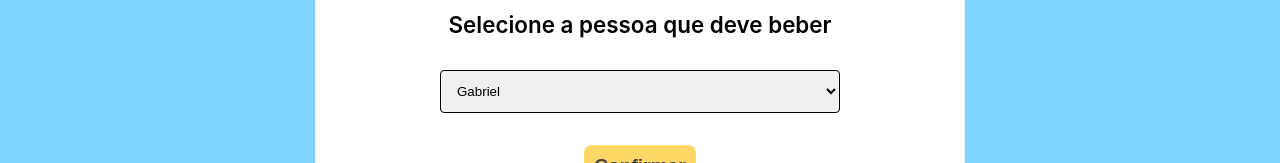
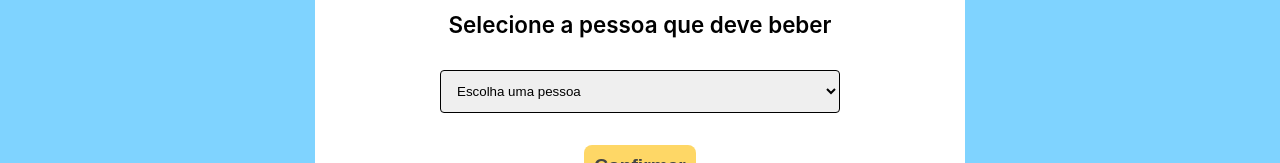
Before and after one commit to joaopedroalb/drink-site, a Next.js app: page /Drink in a window 1280 px wide. Shown: the part 313-476 px from the top of the page. Built offline with nearby package versions, Linux system fonts and the light colour scheme.

Commit message:
Create func createDrink and add in formDrink component

```diff
--- a/src/components/FormDrink/index.tsx
+++ b/src/components/FormDrink/index.tsx
@@ -1,4 +1,5 @@
-import { useState } from "react"
+import { useContext, useState } from "react"
+import { DrinkContext } from "../../contexts/DrinkContext"
 import Drink from "../../pages/Drink"
 import Btn from "../Btn"
 import styles from "./index.module.scss"
@@ -10,12 +11,16 @@ type MyDrink = {
 }
 
 export default function FormDrink(){
-    function createDrink(){
-        const newDrink:MyDrink = {personId:idPerson,name:nameDrink,isBebeu:false}
-        console.log(newDrink)
+    function addDrink(){
+        if(nameDrink!=""&&idPerson>0){
+            console.log("Id: "+idPerson+" Name: "+nameDrink)
+            createDrink(idPerson,nameDrink)
+        }
     }
     const [idPerson,setIdPerson] = useState(0)
     const [nameDrink,setNameDrink] = useState("")
+
+    const {lstUsers,createDrink} =  useContext(DrinkContext)
 
     return(
         <form className={styles.form}>
@@ -24,13 +29,13 @@ export default function FormDrink(){
 
             <label>{"Selecione a pessoa que deve beber"}</label>
             <select onChange={(e)=>setIdPerson(+e.target.value)}>
-                <option value={0}>Gabriel</option>
-                <option value={1}>Edson</option>
-                <option value={2}>Isaque</option>
-                <option value={3}>Chico</option>
+                <option value={0}>Escolha uma pessoa</option>
+                {lstUsers.map(user=>{
+                    return <option value={user.id} key={user.id}>{user.name}</option>
+                })}
             </select>
 
-            <Btn text="Confirmar" onClick={()=>createDrink()}/>
+            <Btn text="Confirmar" onClick={()=>addDrink()}/>
         </form>
     )
 }
--- a/src/contexts/DrinkContext.tsx
+++ b/src/contexts/DrinkContext.tsx
@@ -11,6 +11,8 @@ type DrinkContextData = {
     getUserById: (id:number)=>UserModel
     doneDrinkById: (idUser:number,idDrink:number)=>void
     createUser: (name:string,path:string)=>void
+    createDrink:(idUser:number,name:string)=>void
+
 }
 
 export const DrinkContext = createContext({} as DrinkContextData)
@@ -21,6 +23,9 @@ type DrinkContextProviderProps = {
 
 export function DrinkContextProvider({children}:DrinkContextProviderProps){
     const [lstUsers,setLstUsers] = useState<Array<UserModel>>([])
+
+    //ISSO SERA DELETADO
+    const [lastIndexDrink,setLastIndexDrink] = useState(6)
 
     const baseUrl = `3.142.54.6:3000/user/`
 
@@ -111,8 +116,25 @@ export function DrinkContextProvider({children}:DrinkContextProviderProps){
         setLstUsers(newList)
     }
 
+    function createDrink(idUser:number,name:string){
+        const idDrink = lastIndexDrink+1;
+        setLastIndexDrink(idDrink);
+
+        let newList = [...lstUsers]
+
+
+        let user = newList.filter(u=>u.id==idUser)[0]
+        const indexUser = newList.indexOf(user)
+
+        user.lstDrinks.push(new DrinkModel(idDrink,user.id,name,false))
+
+        newList[indexUser] = user
+
+        setLstUsers(newList)
+
+    }
     return <DrinkContext.Provider value={{
-        lstUsers,setLstUsers,getUserById,doneDrinkById,createUser
+        lstUsers,setLstUsers,getUserById,doneDrinkById,createUser,createDrink
     }}>
         {children}
     </DrinkContext.Provider>
```
